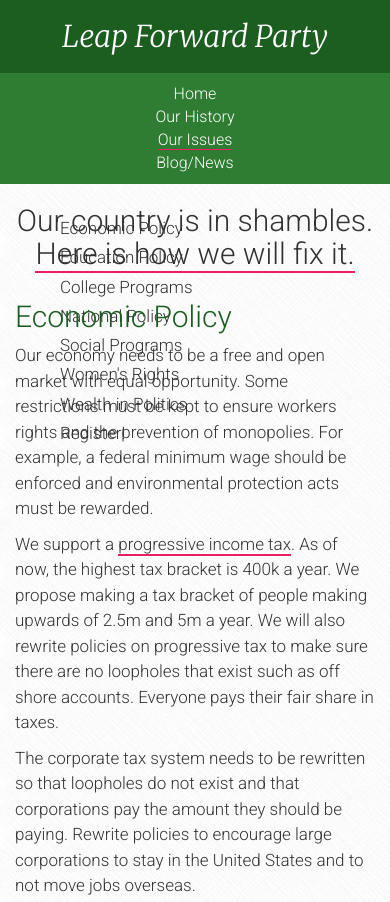
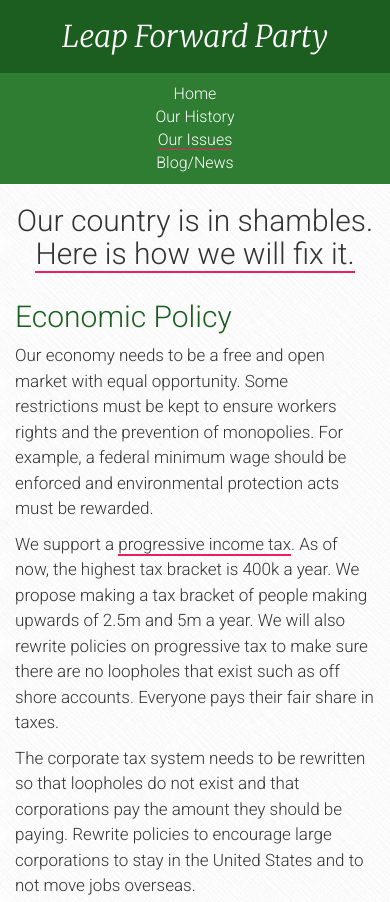
Before and after one commit to leapforwardparty/leapforwardparty.github.io, a plain HTML site: page ourissues.html in a window 390 px wide. Shown: the top 902 px of the page. Drawn offline with nearby package versions, Linux system fonts and the light colour scheme.

Commit message:
remove fixed nav bar add responsiveness

```diff
--- a/ourissues.html
+++ b/ourissues.html
@@ -3,6 +3,7 @@
 <head>
     <title>Leap Forward Party - Our Issues</title>
 
+    <meta name="viewport" content="width=device-width, initial-scale=1">
     <link rel="stylesheet" href="https://maxcdn.bootstrapcdn.com/bootstrap/3.3.5/css/bootstrap.min.css">
     <link rel="stylesheet" href="css/style.css">
 </head>
@@ -58,58 +59,7 @@
 
     <div class="container-fluid">
         <div class="row">
-            <div class="col-lg-2 fixed-nav">
-                <ul>
-                    <li>
-                        <a href="#economic">
-                            Economic Policy
-                        </a>
-                    </li>
-
-                    <li>
-                        <a href="#education">
-                            Education Policy
-                        </a>
-                    </li>
-
-                    <li>
-                        <a href="#college">
-                            College Programs
-                        </a>
-                    </li>
-
-                    <li>
-                        <a href="#national">
-                            National Policy
-                        </a>
-                    </li>
-
-                    <li>
-                        <a href="#social">
-                            Social Programs
-                        </a>
-                    </li>
-
-                    <li>
-                        <a href="#women">
-                            Women's Rights
-                        </a>
-                    </li>
-
-                    <li>
-                        <a href="#wealth">
-                            Wealth in Politics
-                        </a>
-                    </li>
-
-                    <li>
-                        <a href="#registerParty">
-                            Register!
-                        </a>
-                    </li>
-                </ul>
-            </div>
-            <div class="col-lg-8 col-lg-offset-3 issues">
+            <div class="col-lg-8 col-lg-offset-2 issues">
                 <a name="economic"></a>
                 <div class="row">
                     <div class="col-lg-12">
```
Also changed, not shown: history.html (+1 -0 lines), index.html (+1 -0 lines), news.html (+1 -0 lines).
